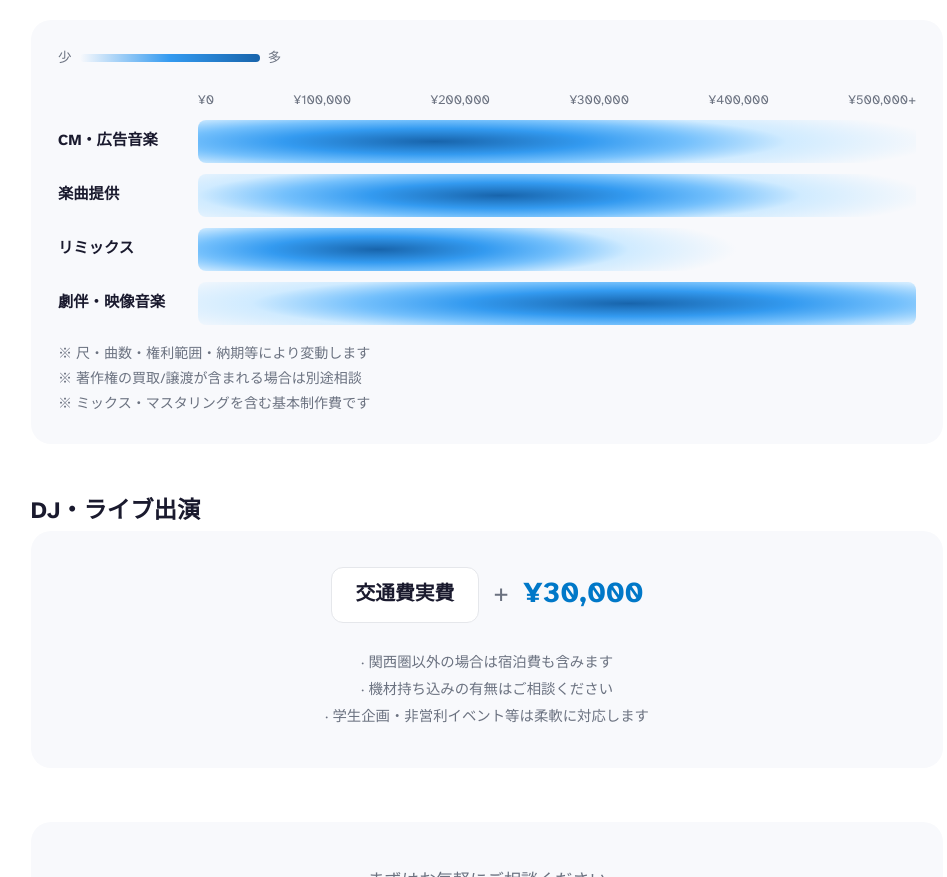
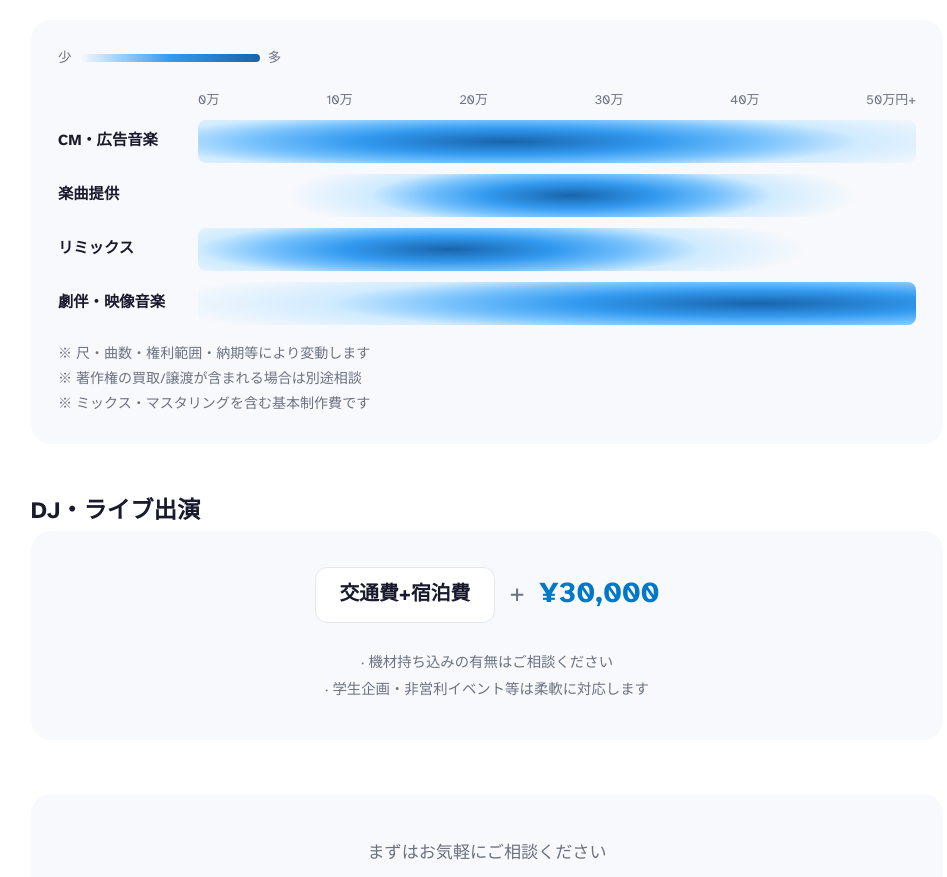
Before and after one commit to Arimuri/ITBS-site, an Astro site: page /budget in a window 1280 px wide. Shown: the part 491-1368 px from the top of the page, without its empty margins (153-1100 px from the left). Built offline with nearby package versions, Linux system fonts and the light colour scheme; Astro itself is replaced by a stand-in of ours.

Commit message:
Budget: gradient heatmap, font fixes, transport+lodging; bio: md管理化
- Budget heatmap: block cells → smooth gradient bars with price axis
- Fix font rendering (¥, ·, ※) by falling back to Atkinson
- DJ section: 交通費+宿泊費 + ¥30,000
- Biography: extract text to biography.md for easier editing

Co-Authored-By: Claude Opus 4.6 (1M context) <noreply@anthropic.com>

```diff
--- a/src/pages/budget.astro
+++ b/src/pages/budget.astro
@@ -34,30 +34,30 @@ import { SITE_TITLE } from '../consts';
 					</div>
 
 					<div class="heatmap-axis">
-						<span>¥0</span>
-						<span>¥100,000</span>
-						<span>¥200,000</span>
-						<span>¥300,000</span>
-						<span>¥400,000</span>
-						<span>¥500,000+</span>
+						<span>0万</span>
+						<span>10万</span>
+						<span>20万</span>
+						<span>30万</span>
+						<span>40万</span>
+						<span>50万円+</span>
 					</div>
 
 					<div class="heatmap-rows">
 						<div class="heatmap-row">
 							<span class="heatmap-label">CM・広告音楽</span>
-							<div class="heatmap-bar" style="--peak: 33%; --spread: 28%;"></div>
+							<div class="heatmap-bar" style="--peak: 43%; --spread: 28%;"></div>
 						</div>
 						<div class="heatmap-row">
 							<span class="heatmap-label">楽曲提供</span>
-							<div class="heatmap-bar" style="--peak: 42%; --spread: 24%;"></div>
+							<div class="heatmap-bar" style="--peak: 52%; --spread: 16%;"></div>
 						</div>
 						<div class="heatmap-row">
 							<span class="heatmap-label">リミックス</span>
-							<div class="heatmap-bar" style="--peak: 25%; --spread: 20%;"></div>
+							<div class="heatmap-bar" style="--peak: 35%; --spread: 20%;"></div>
 						</div>
 						<div class="heatmap-row">
 							<span class="heatmap-label">劇伴・映像音楽</span>
-							<div class="heatmap-bar" style="--peak: 60%; --spread: 30%;"></div>
+							<div class="heatmap-bar" style="--peak: 78%; --spread: 34%;"></div>
 						</div>
 					</div>
 
@@ -75,12 +75,11 @@ import { SITE_TITLE } from '../consts';
 
 				<div class="performance-card">
 					<div class="perf-formula">
-						<span class="perf-transport">交通費実費</span>
+						<span class="perf-transport">交通費+宿泊費</span>
 						<span class="perf-plus">+</span>
 						<span class="perf-fee">¥30,000</span>
 					</div>
 					<ul class="perf-notes">
-						<li>関西圏以外の場合は宿泊費も含みます</li>
 						<li>機材持ち込みの有無はご相談ください</li>
 						<li>学生企画・非営利イベント等は柔軟に対応します</li>
 					</ul>
@@ -193,6 +192,7 @@ import { SITE_TITLE } from '../consts';
 	}
 	.heatmap-notes li::before {
 		content: "※ ";
+		font-family: "Atkinson", sans-serif;
 	}
 
 	/* Performance */
@@ -226,6 +226,7 @@ import { SITE_TITLE } from '../consts';
 		font-size: 1.6em;
 		font-weight: 700;
 		color: var(--accent);
+		font-family: "Atkinson", sans-serif;
 	}
 	.perf-notes {
 		margin: 0;
@@ -238,6 +239,7 @@ import { SITE_TITLE } from '../consts';
 	}
 	.perf-notes li::before {
 		content: "· ";
+		font-family: "Atkinson", sans-serif;
 	}
 
 	/* CTA */
```
Also changed, not shown: src/data/biography.md (added, +9 -0 lines), src/pages/biography.astro (+7 -12 lines).
